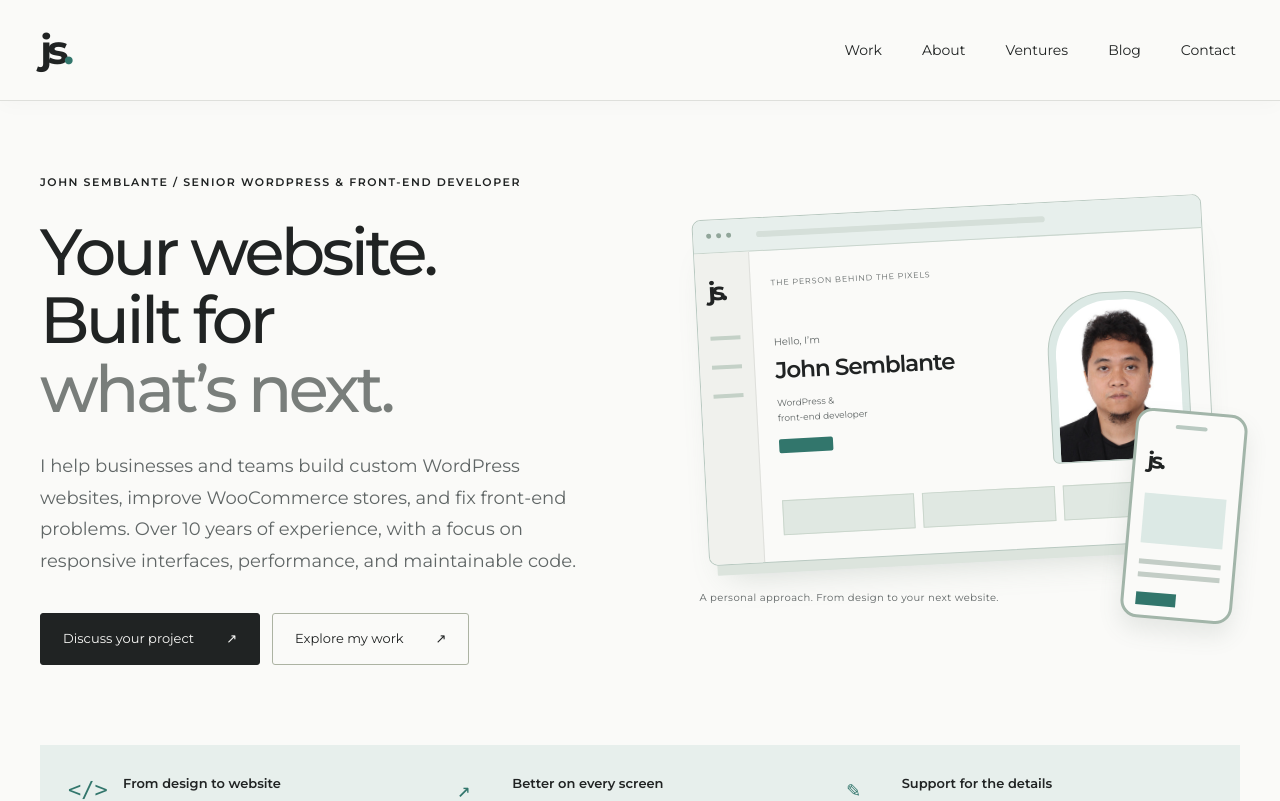
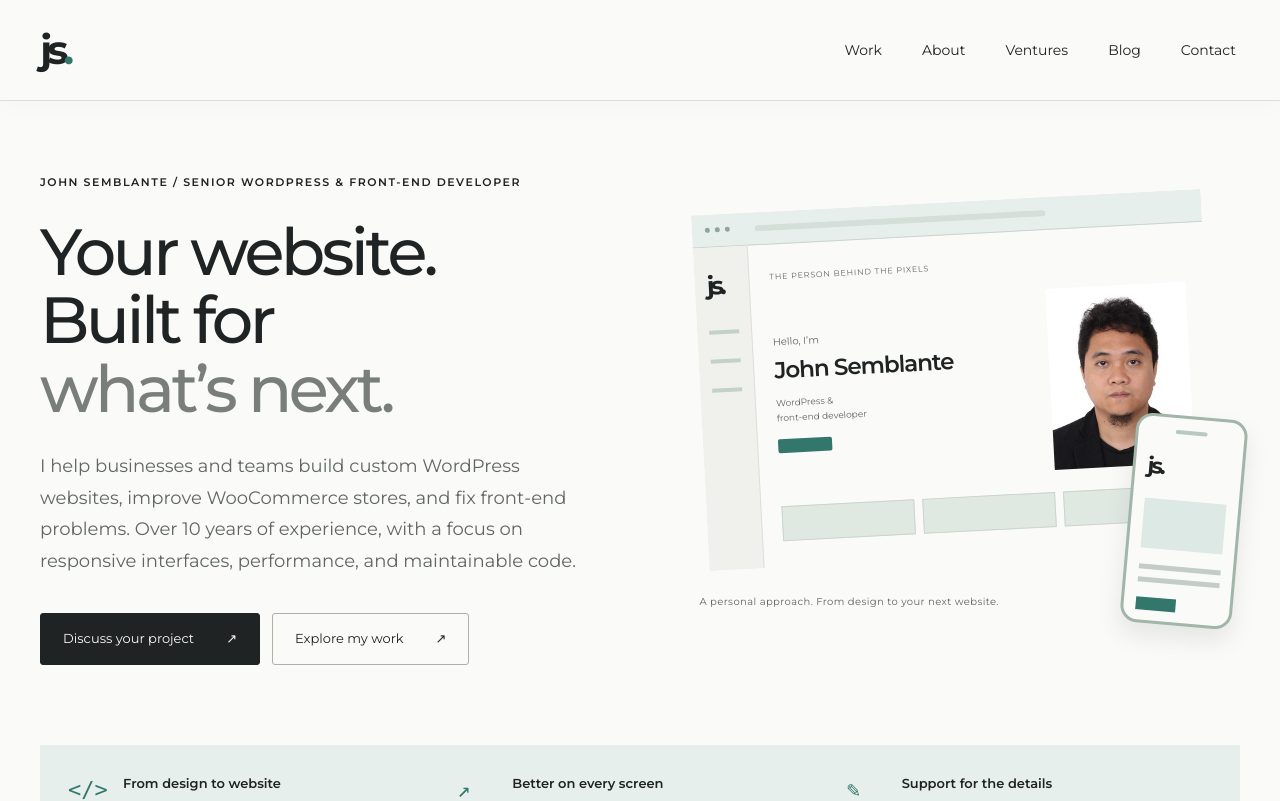
Before and after one commit to johnmsemblante/johnsemblante, a Next.js app: page / in a window 1280 px wide. Shown: the top 801 px of the page. Built offline with nearby package versions, Linux system fonts and the light colour scheme.

Commit message:
Simplify homepage hero canvas and portrait framing

```diff
--- a/src/app/globals.css
+++ b/src/app/globals.css
@@ -151,6 +151,7 @@ body,button,input,select,textarea,h1,h2,h3,h4,h5,h6,.serif,.venture-name,.vehicl
 .inquiry-fields{border:0;padding:0;margin:0;min-width:0}.inquiry-panel button:disabled{opacity:.65;cursor:wait}.inquiry-status:not(:empty){margin-top:18px;padding:16px;background:#e7efec;color:#234c43;font-size:14px;line-height:1.7}
 
 /* Homepage ownership card shares the About portrait without changing other illustrations. */
+.personal-study .study-window{border:0;border-radius:0;box-shadow:none}
 .personal-study .study-canvas{padding:26px 20px}
 .personal-study .study-label{font-size:8px;letter-spacing:.1em;line-height:1.6;margin-bottom:20px}
 .study-introduction{display:grid;grid-template-columns:minmax(0,1fr) minmax(0,1fr);align-items:center;gap:14px}
@@ -159,8 +160,8 @@ body,button,input,select,textarea,h1,h2,h3,h4,h5,h6,.serif,.venture-name,.vehicl
 .study-person-copy>strong{display:block;font-size:clamp(16px,1.8vw,24px);font-weight:600;line-height:1.2;letter-spacing:-.045em;margin:7px 0 10px}
 .study-person-copy>.study-person-role{font-size:9px;line-height:1.7}
 .study-person-copy .study-button{width:54px;height:14px;margin-top:14px;background:#32766c}
-.study-portrait-frame{padding:7px 7px 0;background:#dce9e5;border:1px solid #b9c9c1;border-radius:60px 60px 6px 6px;overflow:hidden;max-width:140px;justify-self:end}
-.study-portrait-frame img{display:block;width:100%;height:auto;border-radius:55px 55px 0 0}
+.study-portrait-frame{padding:0;background:white;border:0;border-radius:0;max-width:140px;justify-self:end}
+.study-portrait-frame img{display:block;width:100%;height:auto;object-fit:contain;border-radius:0}
 .personal-study .study-tiles{margin-top:22px;gap:8px}
 .personal-study .study-tiles span{height:35px}
-@media(max-width:620px){.personal-study .study-canvas{padding:20px 14px}.personal-study .study-label{font-size:7px;margin-bottom:14px}.study-introduction{gap:10px}.study-person-copy>strong{font-size:17px}.study-person-copy>span{font-size:9px}.study-person-copy>.study-person-role{font-size:8px}.study-portrait-frame{padding:5px 5px 0}.personal-study .study-phone{bottom:18px}.personal-study>p{max-width:calc(100% - 70px);line-height:1.7}}
+@media(max-width:620px){.personal-study .study-canvas{padding:20px 14px}.personal-study .study-label{font-size:7px;margin-bottom:14px}.study-introduction{gap:10px}.study-person-copy>strong{font-size:17px}.study-person-copy>span{font-size:9px}.study-person-copy>.study-person-role{font-size:8px}.personal-study .study-phone{bottom:18px}.personal-study>p{max-width:calc(100% - 70px);line-height:1.7}}
```
